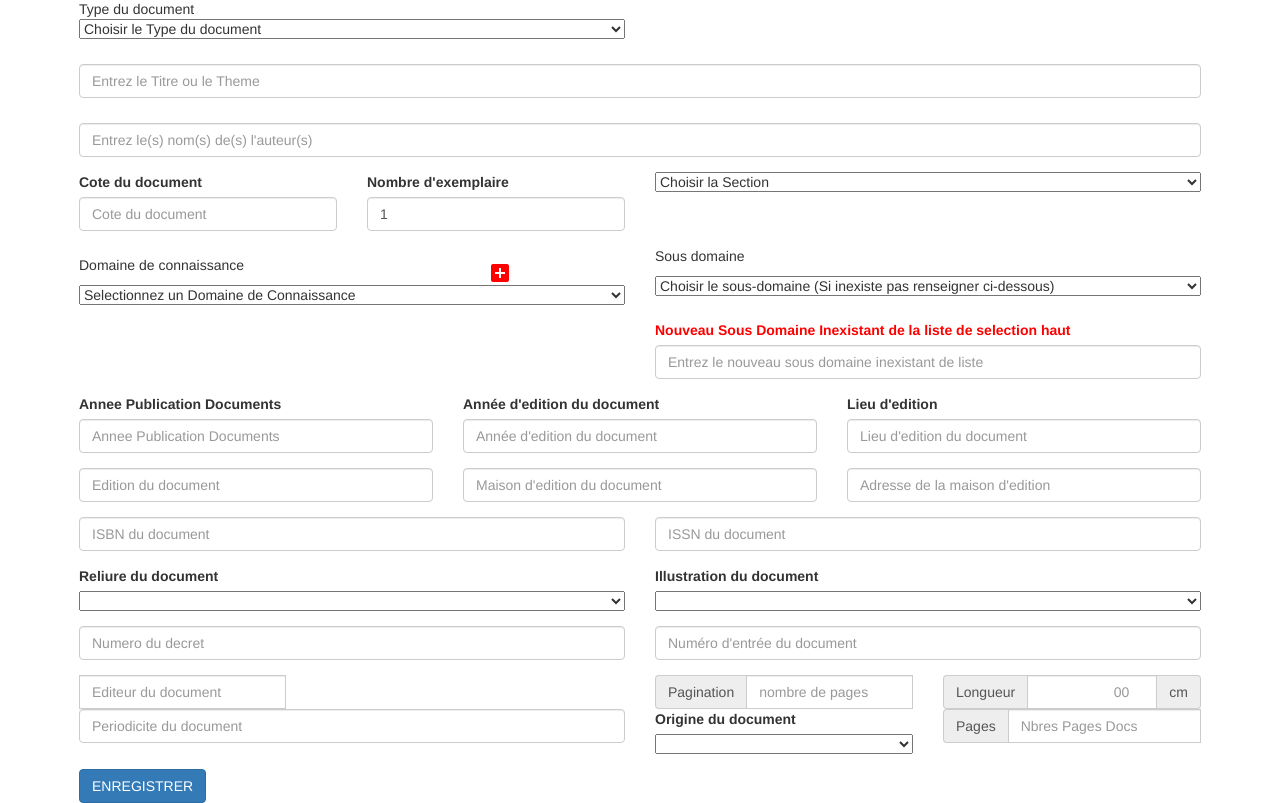
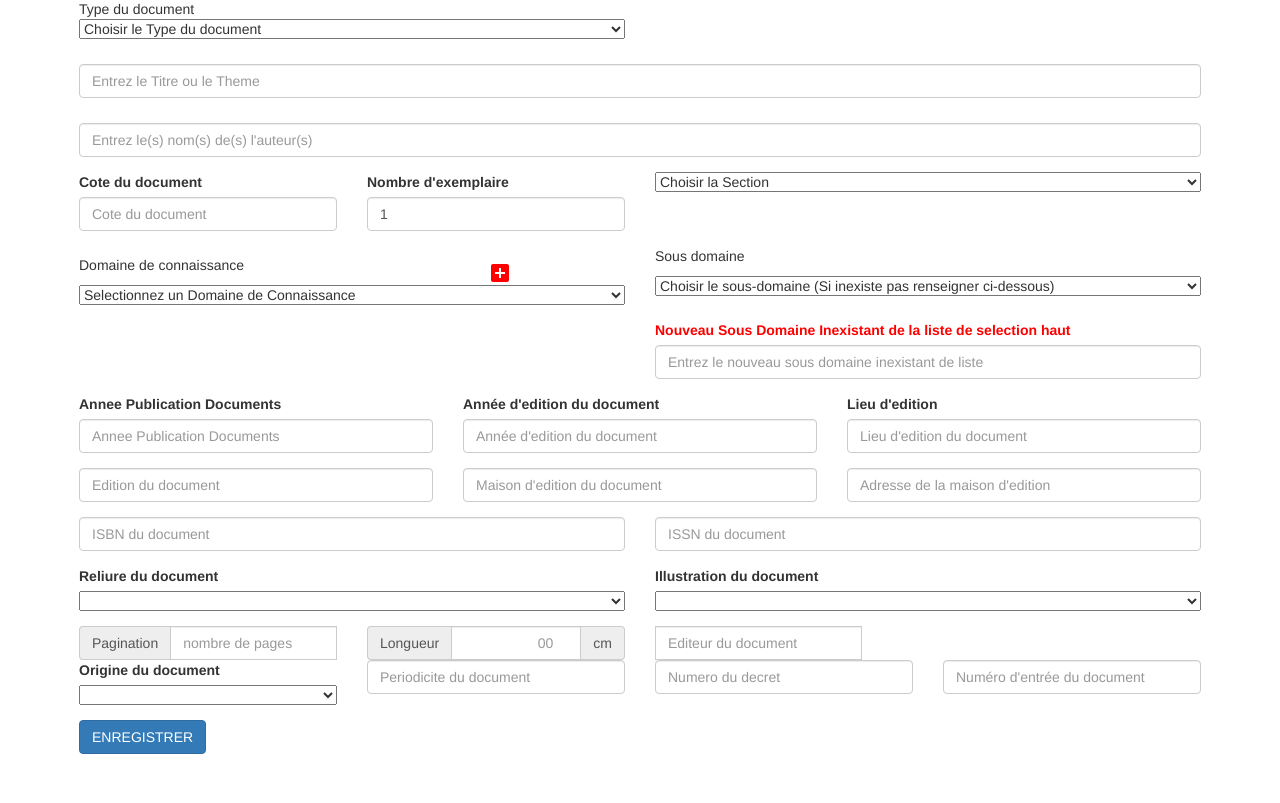
Before and after one commit to steve-it/NEW_MANE_BOOK, a Laravel app: page /NewDocuments in a window 1280 px wide. Shown: the part 1707-2510 px from the top of the page. After the commit the page ends 2461 px from the top, so only its background shows below. Run offline with Laravel 8, Linux system fonts and the light colour scheme; data comes from the database, SQL or seed files in the repository; data that the repository does not hold is empty; style sheets or scripts are compiled from the project's sources; settings files or empty folders that the repository lacks are supplied; parts of the project's set-up code (start-up, migrations or seed data) failed here and were passed over; some libraries are stand-ins or nearby versions.

Commit message:
improve display

```diff
--- a/resources/views/documents/simpleadd.blade.php
+++ b/resources/views/documents/simpleadd.blade.php
@@ -300,35 +300,6 @@
                                         </div>
                                     </div>
 
-                                    <div class="col-md-6">
-                                        <div class="form-group">
-                                            <div class="form-line">
-                                                <input type="text" class="form-control" name="NumeroDecret"
-                                                       placeholder="Numero du decret">
-                                            </div>
-                                        </div>
-
-                                    </div>
-
-                                    <div class="col-md-6">
-                                        <div class="form-group">
-                                            <div class="form-line">
-                                                <input type="text" class="form-control" name="NumeroEntresDocuments"
-                                                       placeholder="Numéro d'entrée du document">
-                                            </div>
-                                        </div>
-                                    </div>
-
-                                    <div class="col-md-6">
-                                        <div class="input-group">
-                                            <div class="form-line">
-                                                <input type="text" class="form-control" name="EditeurDocuments"
-                                                       id="EditeurDocuments" placeholder="Editeur du document">
-                                            </div>
-                                        </div>
-                                    </div>
-
-
                                     <div class="col-md-3">
                                         <div class="input-group">
                                             <span class="input-group-addon">Pagination</span>
@@ -353,10 +324,10 @@
                                     </div>
 
                                     <div class="col-md-6">
-                                        <div class="form-group">
+                                        <div class="input-group">
                                             <div class="form-line">
-                                                <input type="text" class="form-control" name="PeriodiciteDocuments"
-                                                       id="PeriodiciteDocuments" placeholder="Periodicite du document">
+                                                <input type="text" class="form-control" name="EditeurDocuments"
+                                                       id="EditeurDocuments" placeholder="Editeur du document">
                                             </div>
                                         </div>
                                     </div>
@@ -376,16 +347,32 @@
                                     </div>
 
                                     <div class="col-md-3">
-                                        <div class="input-group">
-                                            <span class="input-group-addon">Pages</span>
+                                        <div class="form-group">
                                             <div class="form-line">
-                                                <input type="text" class="form-control" name="pagination"
-                                                       id="pagination"
-                                                       placeholder="Nbres Pages Docs">
+                                                <input type="text" class="form-control" name="PeriodiciteDocuments"
+                                                       id="PeriodiciteDocuments" placeholder="Periodicite du document">
                                             </div>
                                         </div>
                                     </div>
 
+                                    <div class="col-md-3">
+                                        <div class="form-group">
+                                            <div class="form-line">
+                                                <input type="text" class="form-control" name="NumeroDecret"
+                                                       placeholder="Numero du decret">
+                                            </div>
+                                        </div>
+
+                                    </div>
+
+                                    <div class="col-md-3">
+                                        <div class="form-group">
+                                            <div class="form-line">
+                                                <input type="text" class="form-control" name="NumeroEntresDocuments"
+                                                       placeholder="Numéro d'entrée du document">
+                                            </div>
+                                        </div>
+                                    </div>
                                 </div>
 
 
```
